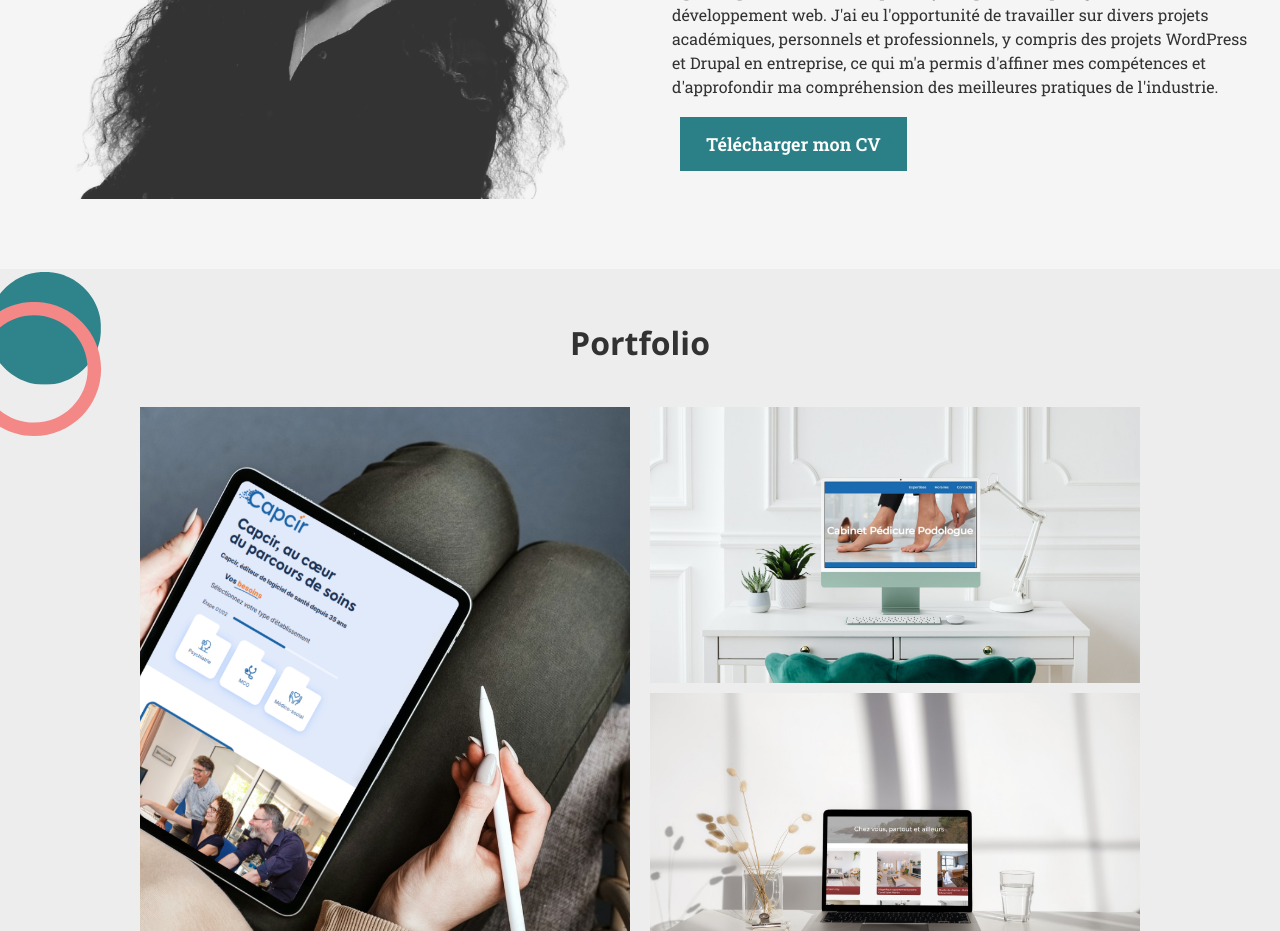
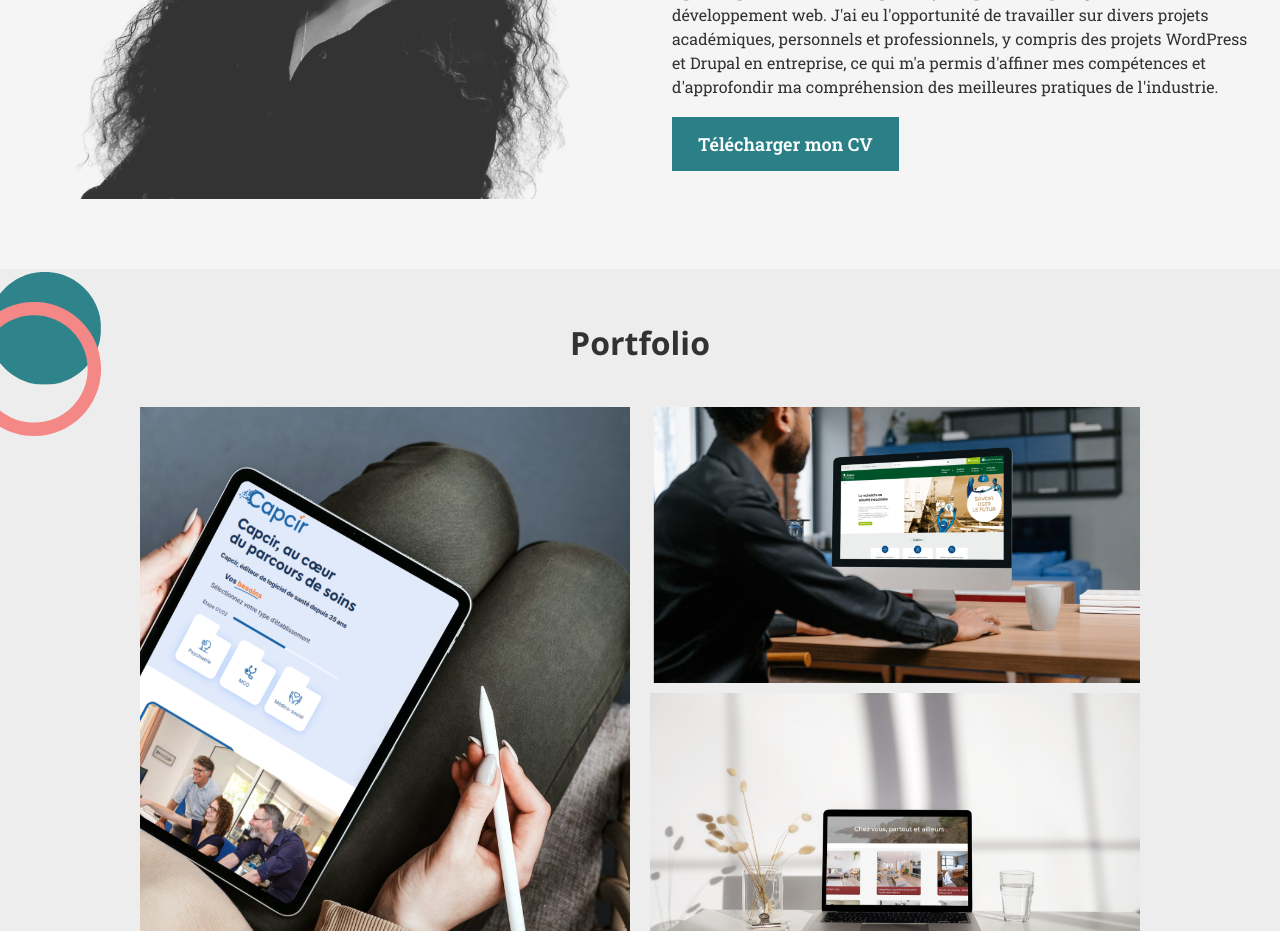
Before and after one commit to IndraGeorge/portfolio, a Next.js app: page / in a window 1280 px wide. Shown: the part 1040-1971 px from the top of the page. Built offline with nearby package versions, Linux system fonts and the light colour scheme; no server answers.

Commit message:
add foncsi project

```diff
--- a/src/app/components/About.tsx
+++ b/src/app/components/About.tsx
@@ -89,7 +89,7 @@ const About = () => {
                             <strong>Outils de Développement :</strong> Compétence avec Git, Webpack, et autres outils essentiels du workflow de développement.<br/>
                         </div>
                     }
-                    <button className="button-cv ml-10">
+                    <button className="button-cv ml-8">
                         <a href="https://www.canva.com/design/DAFsLjQVCiY/5jmeMeXKDOCp3BCetbnedg/view?utm_content=DAFsLjQVCiY&utm_campaign=designshare&utm_medium=link&utm_source=editor" target="_blank">
                             Télécharger mon CV
                         </a>
--- a/src/app/components/Portfolio.tsx
+++ b/src/app/components/Portfolio.tsx
@@ -3,16 +3,16 @@ import { motion, useInView } from "framer-motion";
 import { useRef } from "react";
 import kasa from "../img/kasa.png";
 import capcir from "../img/capcir.png";
-import podologue from "../img/podologue.png";
+import foncsi from "../img/foncsi.png";
 import Project from "./Project";
 
 const Portfolio = () => {
     const refCapcir = useRef(null);
-    const refPodologue = useRef(null);
+    const refFoncsi = useRef(null);
     const refKasa = useRef(null);
 
     const isInViewCapcir = useInView(refCapcir, { once: true });
-    const isInViewPodologue = useInView(refPodologue, { once: true });
+    const isInViewFoncsi = useInView(refFoncsi, { once: true });
     const isInViewKasa = useInView(refKasa, { once: true });
 
     return (
@@ -26,16 +26,16 @@ const Portfolio = () => {
                         animate={isInViewCapcir ? { opacity: 1 } : { opacity: 0 }}
                         transition={{ duration: 0.7, delay: 0.5}}
                     >
-                        <Project href="https://www.capcir.fr" description="Entreprise tech spécialisée dans les logiciels de santé" technology="Php / React js / Scss" img={capcir} />
+                        <Project href="https://www.capcir.fr" description="Capcir, éditeur de logiciel de santé depuis 35 ans" technology="WordPress (PHP / React.js / SCSS)" img={capcir} />
                     </motion.div>
                     <div className="flex flex-col gap-2.5">
                         <motion.div
-                            ref={refPodologue}
+                            ref={refFoncsi}
                             initial={{ opacity: 0 }}
-                            animate={isInViewPodologue ? { opacity: 1} : { opacity: 0}}
+                            animate={isInViewFoncsi ? { opacity: 1} : { opacity: 0}}
                             transition={{ duration: 0.7, delay: 0.9 }}
                         >
-                            <Project href="https://podologue-7dd17.web.app" description="Cabinet podologue" technology="React js / Material UI" img={podologue} />
+                            <Project href="#" description="Fondation pour une culture de sécurité industrielle" technology="Drupal (PHP / SCSS)" img={foncsi} />
                         </motion.div>
                         <motion.div
                             ref={refKasa}
```
Also changed, not shown: src/app/img/foncsi.png (added), src/app/img/podologue.png (deleted).
